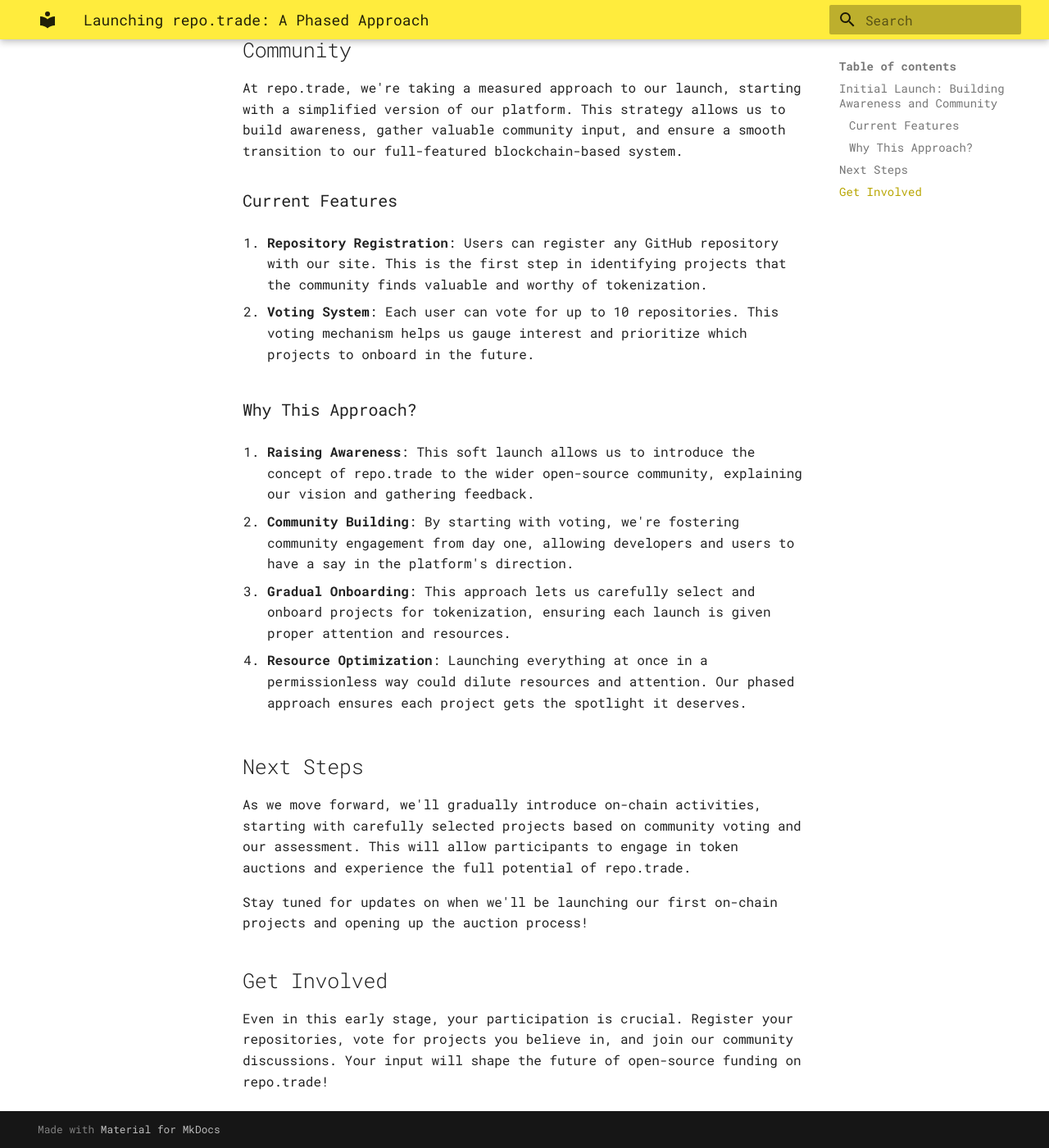
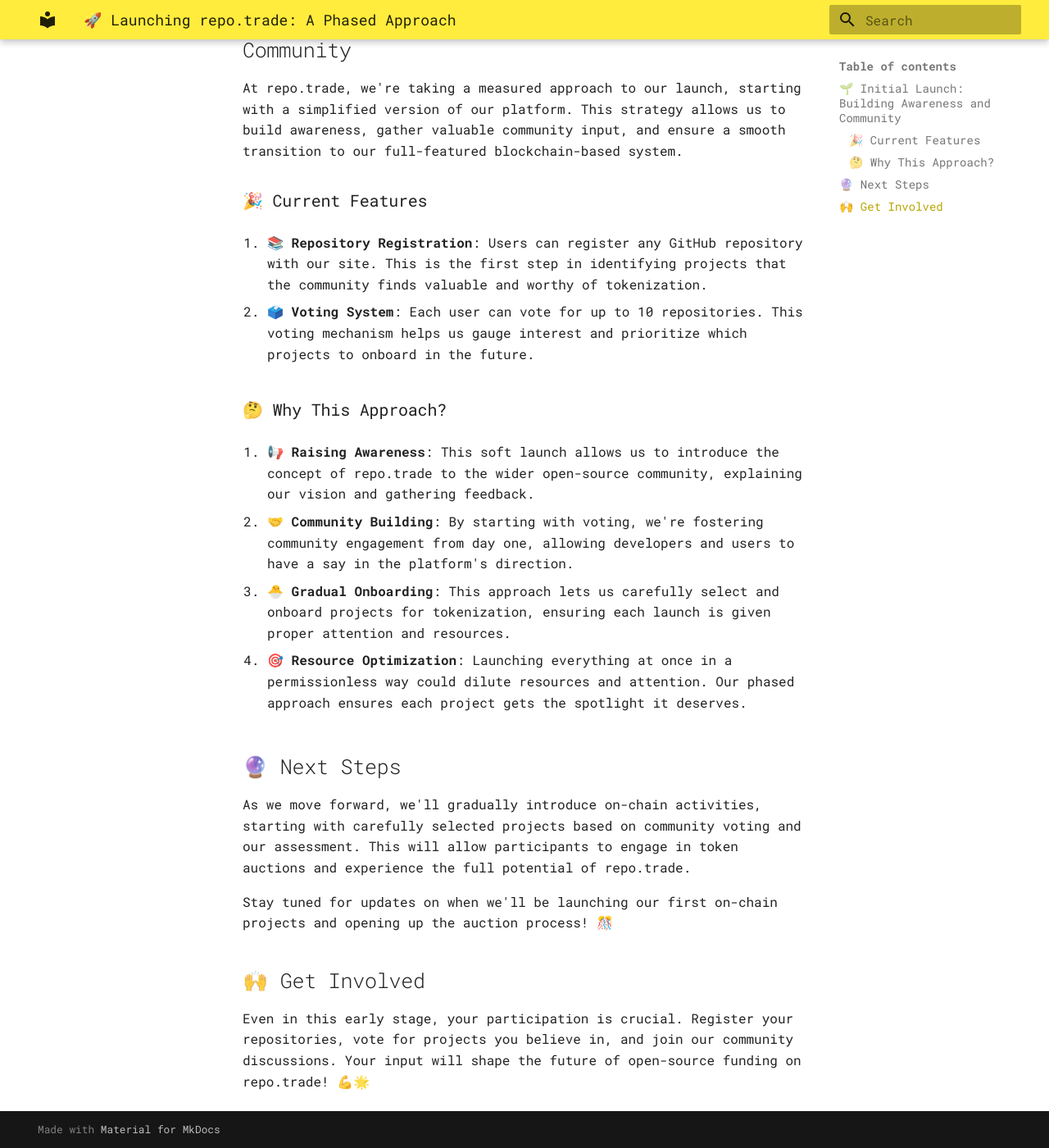
Before and after one commit to repotrade/docs, an MkDocs documentation site: the page built from docs/launch.md, in a window 1280 px wide and 1400 px high, scrolled down 261 px. Shown: the whole window at 82% size. Built offline with MkDocs 1.6.1 and Material for MkDocs 9.7.7, drawn with Linux system fonts in a browser that asks for light colours; some of the changed text lies outside the part shown.

```diff
--- a/docs/launch.md
+++ b/docs/launch.md
@@ -1,31 +1,31 @@
-# Launching repo.trade: A Phased Approach
+# 🚀 Launching repo.trade: A Phased Approach
 
-## Initial Launch: Building Awareness and Community
+## 🌱 Initial Launch: Building Awareness and Community
 
 At repo.trade, we're taking a measured approach to our launch, starting with a simplified version of our platform. This strategy allows us to build awareness, gather valuable community input, and ensure a smooth transition to our full-featured blockchain-based system.
 
-### Current Features
+### 🎉 Current Features
 
-1. **Repository Registration**: Users can register any GitHub repository with our site. This is the first step in identifying projects that the community finds valuable and worthy of tokenization.
+1. 📚 **Repository Registration**: Users can register any GitHub repository with our site. This is the first step in identifying projects that the community finds valuable and worthy of tokenization.
 
-2. **Voting System**: Each user can vote for up to 10 repositories. This voting mechanism helps us gauge interest and prioritize which projects to onboard in the future.
+2. 🗳️ **Voting System**: Each user can vote for up to 10 repositories. This voting mechanism helps us gauge interest and prioritize which projects to onboard in the future.
 
-### Why This Approach?
+### 🤔 Why This Approach?
 
-1. **Raising Awareness**: This soft launch allows us to introduce the concept of repo.trade to the wider open-source community, explaining our vision and gathering feedback.
+1. 📢 **Raising Awareness**: This soft launch allows us to introduce the concept of repo.trade to the wider open-source community, explaining our vision and gathering feedback.
 
-2. **Community Building**: By starting with voting, we're fostering community engagement from day one, allowing developers and users to have a say in the platform's direction.
+2. 🤝 **Community Building**: By starting with voting, we're fostering community engagement from day one, allowing developers and users to have a say in the platform's direction.
 
-3. **Gradual Onboarding**: This approach lets us carefully select and onboard projects for tokenization, ensuring each launch is given proper attention and resources.
+3. 🐣 **Gradual Onboarding**: This approach lets us carefully select and onboard projects for tokenization, ensuring each launch is given proper attention and resources.
 
-4. **Resource Optimization**: Launching everything at once in a permissionless way could dilute resources and attention. Our phased approach ensures each project gets the spotlight it deserves.
+4. 🎯 **Resource Optimization**: Launching everything at once in a permissionless way could dilute resources and attention. Our phased approach ensures each project gets the spotlight it deserves.
 
-## Next Steps
+## 🔮 Next Steps
 
 As we move forward, we'll gradually introduce on-chain activities, starting with carefully selected projects based on community voting and our assessment. This will allow participants to engage in token auctions and experience the full potential of repo.trade.
 
-Stay tuned for updates on when we'll be launching our first on-chain projects and opening up the auction process!
+Stay tuned for updates on when we'll be launching our first on-chain projects and opening up the auction process! 🎊
 
-## Get Involved
+## 🙌 Get Involved
 
-Even in this early stage, your participation is crucial. Register your repositories, vote for projects you believe in, and join our community discussions. Your input will shape the future of open-source funding on repo.trade!
+Even in this early stage, your participation is crucial. Register your repositories, vote for projects you believe in, and join our community discussions. Your input will shape the future of open-source funding on repo.trade! 💪🌟
```
